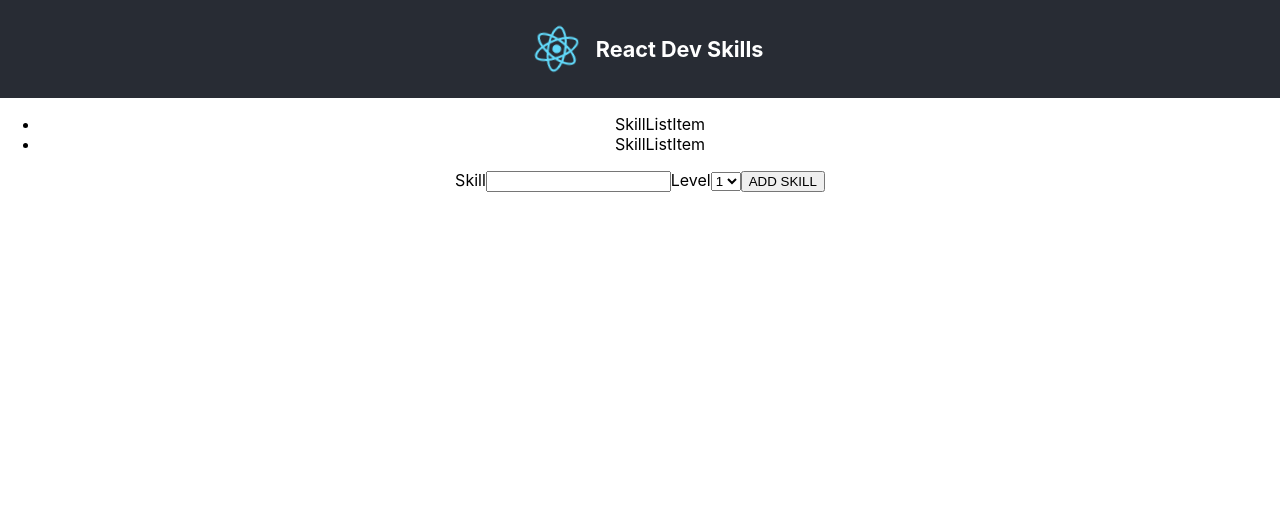
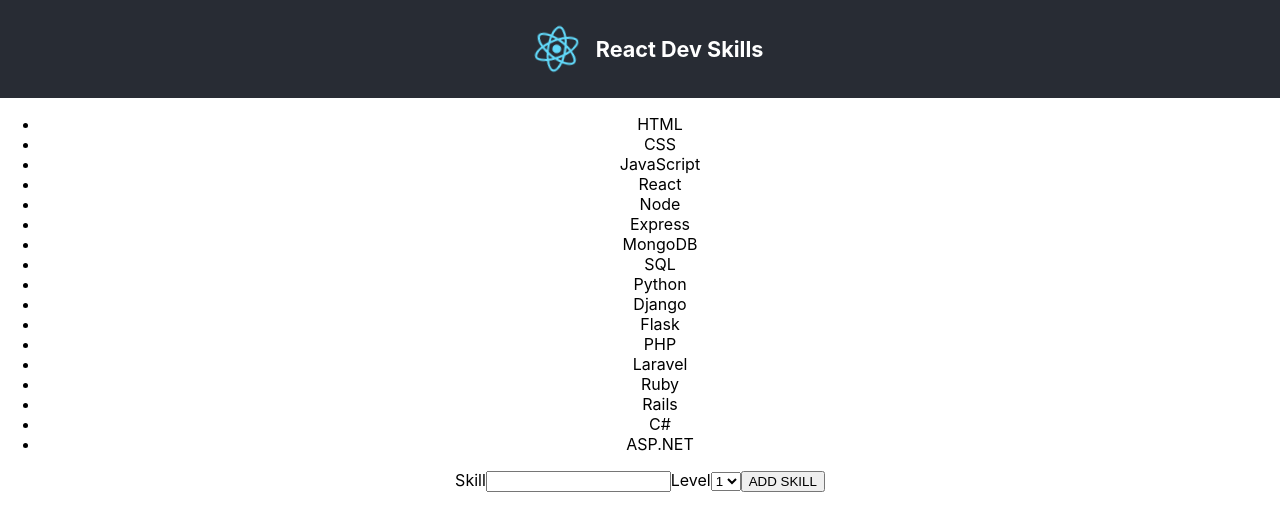
Before and after one commit to Dinssa/react-dev-skills, a React (Create React App) app: page / in a window 1280 px wide. Shown: the top 530 px of the page. Built offline with nearby package versions, Linux system fonts and the light colour scheme.

Commit message:
Display to-do list from 'database'

```diff
--- a/src/App.js
+++ b/src/App.js
@@ -2,7 +2,7 @@ import logo from './logo.svg';
 import './App.css';
 import SkillList from './jsx/SkillList';
 import NewSkillForm from './jsx/NewSkillForm';
-import skills from './db';
+import {skills} from './db';
 
 function App() {
   return (
@@ -12,7 +12,7 @@ function App() {
         <h5>React Dev Skills</h5>
       </header>
       <main>
-        <SkillList />
+        <SkillList skills={skills} />
         <NewSkillForm />
       </main>
     </div>
--- a/src/db.js
+++ b/src/db.js
@@ -1,4 +1,4 @@
-const skills = [
+export const skills = [
     'HTML',
     'CSS',
     'JavaScript',
@@ -17,7 +17,3 @@ const skills = [
     'C#',
     'ASP.NET'
 ];
-
-module.exports = {
-    skills
-}
--- a/src/jsx/SkillList.jsx
+++ b/src/jsx/SkillList.jsx
@@ -2,11 +2,10 @@ import React from "react";
 
 import SkillListItem from "./SkillListItem";
 
-export default function SkillList() {
-  return (
-    <ul>
-      <SkillListItem />
-      <SkillListItem />
-    </ul>
-  );
+export default function SkillList({ skills }) {
+    return (
+        <ul>
+        {skills.map(s => <SkillListItem skill={s} />)}
+        </ul>
+    );
 }
--- a/src/jsx/SkillListItem.jsx
+++ b/src/jsx/SkillListItem.jsx
@@ -1,5 +1,5 @@
 import React from "react";
 
-export default function SkillListItem() {
-  return <li>SkillListItem</li>;
+export default function SkillListItem({ skill }) {
+  return <li>{skill}</li>;
 }
```
